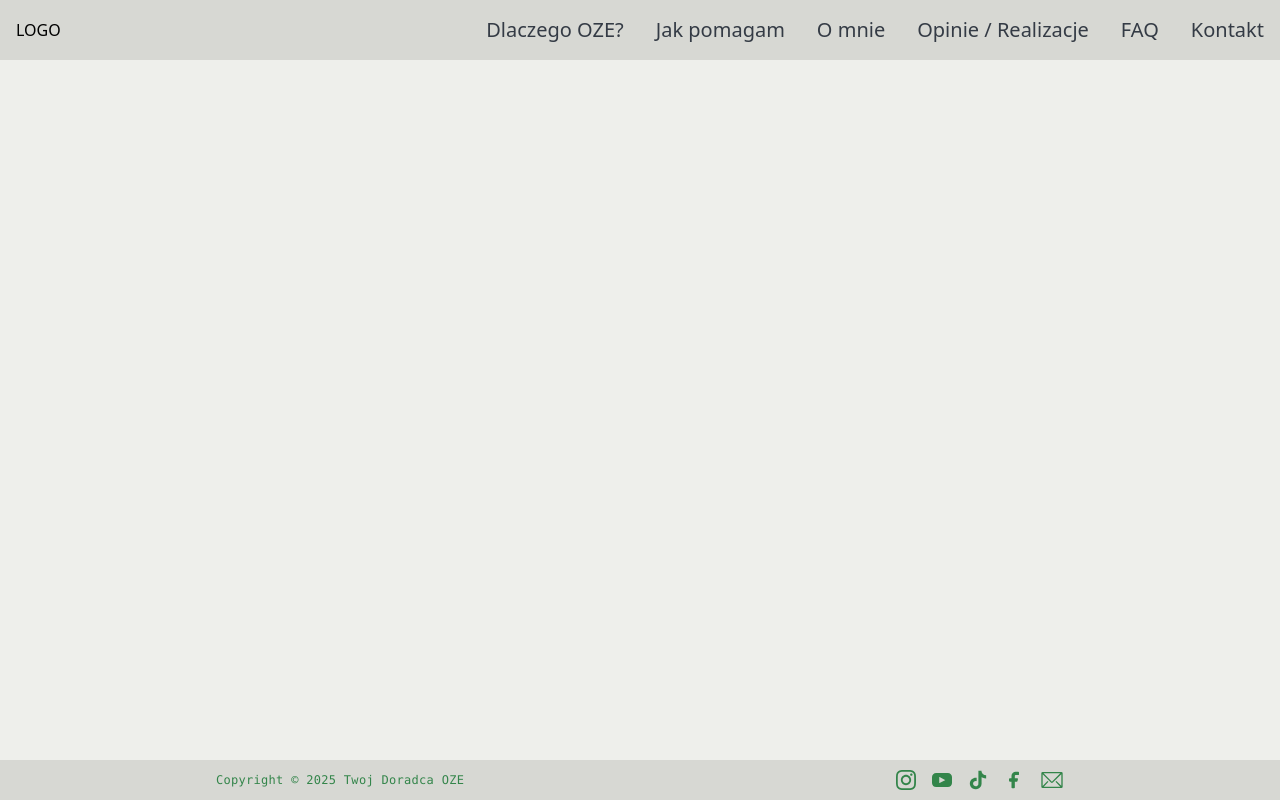
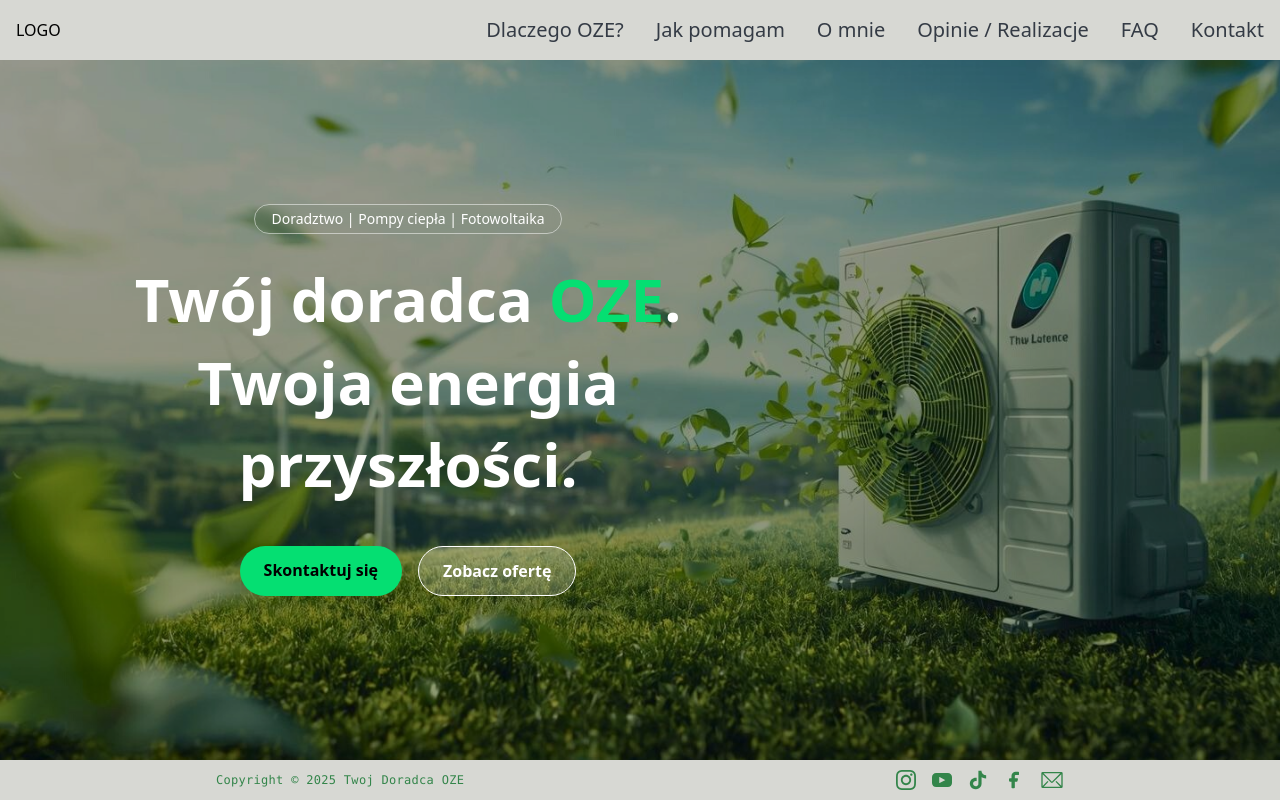
Before and after one commit to Giszta/twoj-doradca, a Next.js app: page / in a window 1280 px wide. Built offline with nearby package versions, Linux system fonts and the light colour scheme.

Commit message:
created hero section

```diff
--- /dev/null
+++ b/src/app/components/HeroSection.tsx
@@ -0,0 +1,34 @@
+import Link from "next/link";
+
+export default function HeroSection() {
+  return (
+    <section className="absolute left-0 top-0 w-screen h-screen flex items-center bg-cover bg-center bg-[url(/img/hero-bg.png)]">
+      <div className="absolute inset-0 bg-black/40"></div>
+      <div className="relative z-10 flex flex-col items-center justify-center text-center h-full px-6">
+        <span className="inline-block mb-6 px-4 py-1 border border-white/50 rounded-full text-white text-sm backdrop-blur-sm">
+          Doradztwo | Pompy ciepła | Fotowoltaika
+        </span>
+
+        <h1 className="text-4xl md:text-6xl font-semibold text-white leading-snug max-w-3xl">
+          Twój doradca <span className="text-green-400">OZE</span>. <br /> Twoja
+          energia przyszłości.
+        </h1>
+
+        <div className="mt-10 flex gap-4">
+          <Link
+            href="#kontakt"
+            className="px-6 py-3 rounded-full bg-green-400 text-black font-semibold hover:bg-green-500 transition"
+          >
+            Skontaktuj się
+          </Link>
+          <Link
+            href="#oferta"
+            className="px-6 py-3 rounded-full bg-white/20 border border-white text-white font-semibold hover:bg-white/30 transition"
+          >
+            Zobacz ofertę
+          </Link>
+        </div>
+      </div>
+    </section>
+  );
+}
--- a/src/app/page.tsx
+++ b/src/app/page.tsx
@@ -2,13 +2,14 @@
 
 import Footer from "./components/Footer";
 import Navbar from "./components/Navbar";
+import HeroSection from "./components/HeroSection";
 
 export default function Home() {
   return (
-    <main className="bg-(--bg-primary) flex min-h-screen flex-col  hide-scrollbar">
+    <main className="bg-(--bg-primary) flex min-h-screen flex-col hide-scrollbar">
       <Navbar/>
-      <div className="container mt-24 mx-auto px-12 py-4 hide-scrollbar">
-
+      <div className="container  mx-auto px-12 py-4 hide-scrollbar">
+        <HeroSection></HeroSection>
       </div>
 
       <Footer/>
```
Also changed, not shown: public/img/hero-bg.png (added), public/img/hero.png (added).
